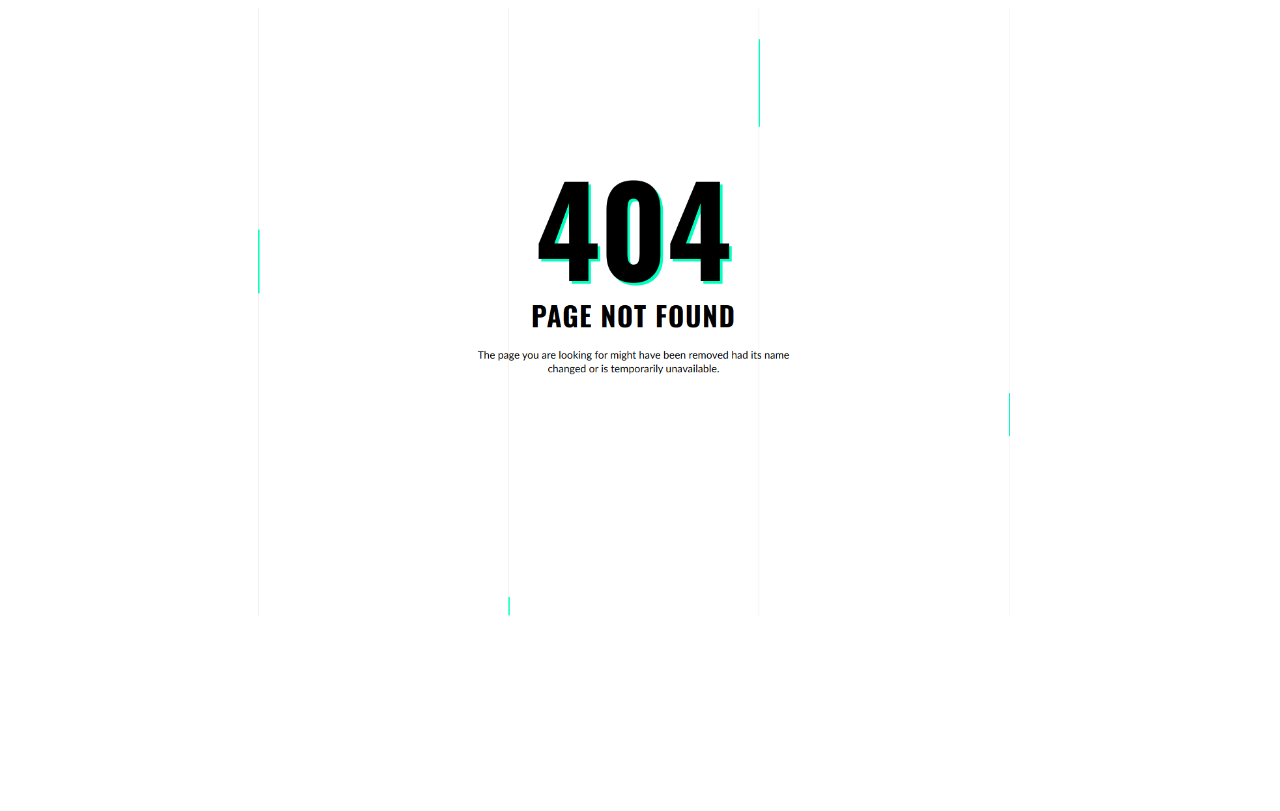
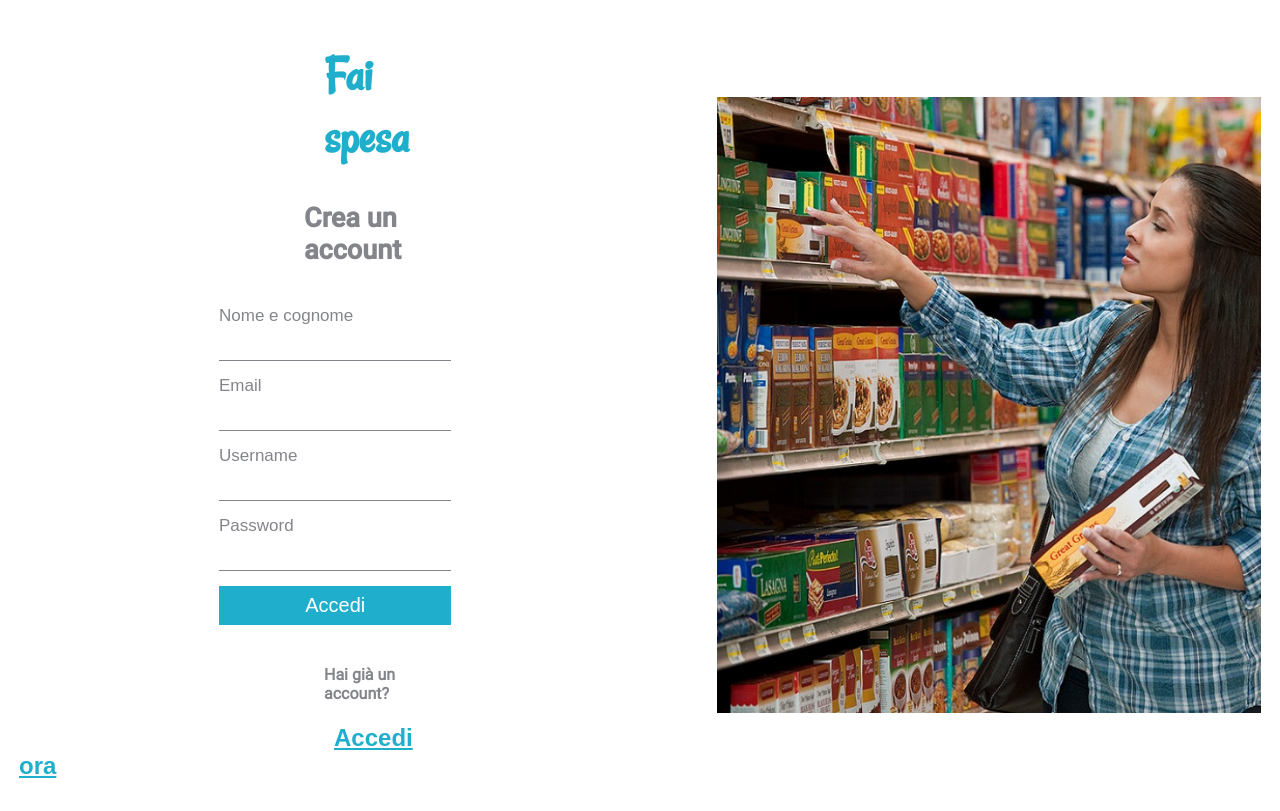
Before and after one commit to davidecarizzoni/faiSpesa, an Angular app: page /signin in a window 1280 px wide. Built offline with nearby package versions, Linux system fonts and the light colour scheme.

Commit message:
Creazione pagina sign in funzionante

```diff
--- a/src/app/app-routing-module.ts
+++ b/src/app/app-routing-module.ts
@@ -4,12 +4,14 @@ import { HomeComponent } from './components/home/home.component';
 import { LoginComponent } from './components/login/login.component';
 import { ListComponent } from './components/list/list.component';
 import { PageNotFoundComponent } from './components/page-not-found/page-not-found.component';
+import { SigninComponent } from './components/signin/signin.component';
 
 // DICHIARAZIONE ROUTES DEI COMPONENTI
 const appRoutes: Routes = [
     { path:'home', component: HomeComponent},
     { path:'login',component: LoginComponent},
     { path:'list', component: ListComponent},
+    { path:'signin',component: SigninComponent},
     { path:'', redirectTo: '/home', pathMatch:'full'},
     { path:'**',component: PageNotFoundComponent }
 ]
--- a/src/app/app.module.ts
+++ b/src/app/app.module.ts
@@ -7,6 +7,7 @@ import { LoginComponent } from './components/login/login.component';
 import { ListRoutingModule } from './app-routing-module';
 import { ListComponent } from './components/list/list.component';
 import { PageNotFoundComponent } from './components/page-not-found/page-not-found.component';
+import { SigninComponent } from './components/signin/signin.component';
 
 @NgModule({
   declarations: [
@@ -14,7 +15,8 @@ import { PageNotFoundComponent } from './components/page-not-found/page-not-foun
     HomeComponent,
     LoginComponent,
     ListComponent,
-    PageNotFoundComponent
+    PageNotFoundComponent,
+    SigninComponent
   ],
   imports: [
     BrowserModule,
--- a/src/app/components/login/login.component.html
+++ b/src/app/components/login/login.component.html
@@ -23,8 +23,8 @@
                     <a><button (click)="login(email.value, username.value, password.value)" type="button" class="bottone">Accedi</button></a>
                 </form>
                 <br>
-                <!--<h4 class="titolo2">Oppure</h4>-->
-                <!--<h2><a class="ref1">Crea un account</a></h2>-->
+                <h4 class="titolo2">Oppure</h4>
+                <h2><a routerLink="/signin" class="ref1">Crea un account</a></h2>
             </td>
             <td class="right"><img src="/assets/img/BG_login.png" alt="Donna che fa la spesa" align="right" class="inTable"></td>
         </tr>
--- /dev/null
+++ b/src/app/components/signin/signin.component.css
@@ -0,0 +1,122 @@
+@font-face {
+    font-family: 'RanchoRegular';
+    src: url("/assets/fonts/Rancho-Regular.ttf") format("truetype");
+}
+
+@font-face {
+    font-family: 'RobotoMedium';
+    src: url("/assets/fonts/Roboto-Medium.ttf") format("truetype");
+}
+
+@font-face {
+    font-family: 'RobotoRegular';
+    src: url("/assets/fonts/Roboto-Regular.ttf") format("truetype");
+}
+
+td.right {
+    width: 50%;
+    padding-left: 150px;
+    height: auto;
+}
+
+td.left {
+    width: 50%;
+    padding-right: 250px;
+    height: auto;
+}
+
+img.inTable {
+    width: 122%;
+    height: 104%;
+    /*padding-left: 10px;*/
+}
+
+h1 {
+    padding-left: 305px;
+    font-size: 50px;
+    align-content: center;
+    font-weight: bold;
+    font-family: 'RanchoRegular';
+    color: #1fafcc;
+}
+
+h2.titolo {
+    padding-left: 285px;
+    align-content: center;
+    font-size: 27px;
+    font-family: 'RobotoMedium';
+    color: #83858a;
+}
+
+h2.titolo2 {
+    padding-left: 335px;
+    align-content: center;
+    font-size: 27px;
+    font-family: RobotoMedium;
+    color: #1fafcc;
+}
+
+a.ref {
+    padding-left: 315px;
+    align-content: center;
+    font-family: Arial;
+    color: #1fafcc;
+}
+
+a.ref1 {
+    padding-left: 290px;
+    align-content: center;
+    font-family: Arial;
+    color: #1fafcc;
+}
+
+h4.titolo {
+    padding-left: 305px;
+    align-content: center;
+    font-family: 'RobotoRegular';
+    color: #83858a;
+}
+
+h4.titolo2 {
+    padding-left: 352px;
+    align-content: center;
+    font-family: 'RobotoRegular';
+    color: #83858a;
+}
+
+form.inTable {
+    padding-left: 200px;
+}
+
+input {
+    border: none;
+    border-bottom: 1px solid;
+    width: 120%;
+    margin: 15px 0;
+    box-sizing: border-box;
+    color: #1fafcc;
+    border-bottom-color: #83858a;
+    font-family: Arial;
+    font-size: 15px;
+}
+
+label {
+    font-family: Arial;
+    color: #83858a;
+    font-size: 17px;
+}
+
+button.bottone {
+    background-color: #1fafcc;
+    padding: 8px 22px;
+    width: 120%;
+    border-color: #1fafcc;
+    color: white;
+    cursor: pointer;
+    text-align: center;
+    display: inline-block;
+    text-decoration: none;
+    border: 0px;
+    font-size: 20px;
+    font-family: Arial;
+}
--- /dev/null
+++ b/src/app/components/signin/signin.component.html
@@ -0,0 +1,35 @@
+<!DOCTYPE html>
+<html lang="in">
+
+<head>
+    <meta charset="utf-8">
+    <title>SignIn</title>
+</head>
+
+<body>
+    <table>
+        <tr>
+            <td class="left">
+                <h1>Fai spesa</h1>
+                <h2 class="titolo">Crea un account</h2><br>
+                <form class="inTable">
+                    <label>Nome e cognome</label><br>
+                    <input type="text" name="nomeCognome"><br>
+                    <label>Email</label><br>
+                    <input type="text" name="email">
+                    <label>Username</label><br>
+                    <input type="text" name="username">
+                    <label>Password</label><br>
+                    <input type="password" name="psw"><br>
+                    <a href="liste.html"><button type="button" class="bottone">Accedi</button></a>
+                </form>
+                <br>
+                <h4 class="titolo">Hai già un account?</h4>
+                <h2><a routerLink="/login" class="ref">Accedi ora</a></h2>
+            </td>
+            <td class="right"><img src="/assets/img/BG_login.png" alt="Donna che fa la spesa" align="right" class="inTable"></td>
+        </tr>
+    </table>
+</body>
+
+</html>
--- /dev/null
+++ b/src/app/components/signin/signin.component.ts
@@ -0,0 +1,15 @@
+import { Component, OnInit } from '@angular/core';
+
+@Component({
+  selector: 'app-signin',
+  templateUrl: './signin.component.html',
+  styleUrls: ['./signin.component.css']
+})
+export class SigninComponent implements OnInit {
+
+  constructor() { }
+
+  ngOnInit(): void {
+  }
+
+}
```
Also changed, not shown: 1 other file (tests, documents, lock files or other folders).
